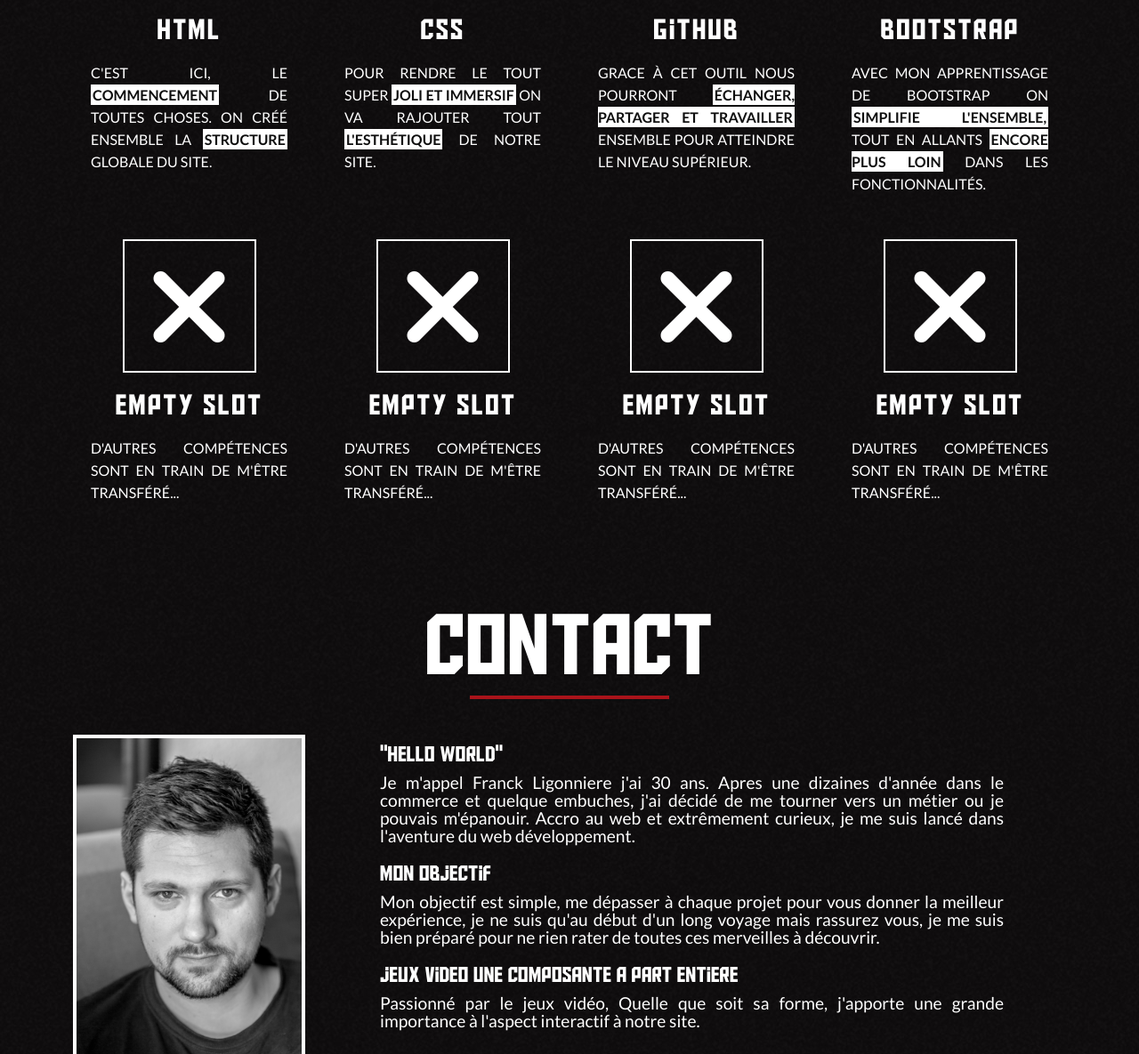
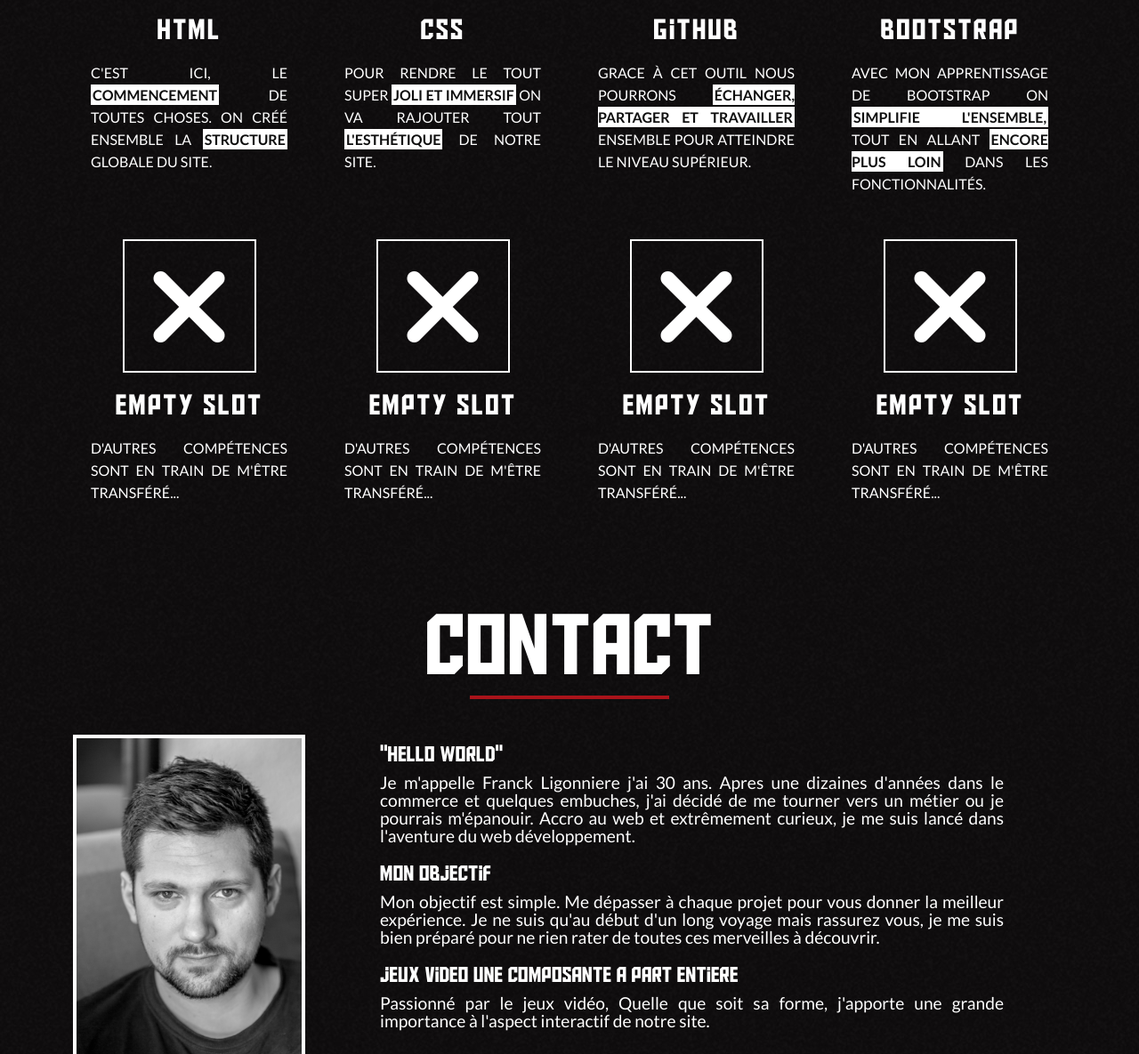
Before and after one commit to FranckLigonnierePro/Portfolio-v2, a plain HTML site: page index.html in a window 1280 px wide. Shown: the part 1963-3148 px from the top of the page at 89% size. Drawn offline with nearby package versions, Linux system fonts and the light colour scheme.

Commit message:
ortho v2

```diff
--- a/index.html
+++ b/index.html
@@ -200,7 +200,7 @@
               <div class="col-md-6 col-lg-3 skill">
                 <div class="logo-skills"><i class="fab fa-github"></i></div>
                 <h2>github</h2>
-                <p>Grace à cet outil nous pourront <span>échanger, partager et
+                <p>Grace à cet outil nous pourrons <span>échanger, partager et
                     travailler</span> ensemble pour atteindre le niveau supérieur.</p>
               </div>
 
@@ -208,7 +208,7 @@
                 <div class="logo-skills"><i class="fab fa-bootstrap"></i></div>
                 <h2>bootstrap</h2>
                 <p>Avec mon apprentissage de bootstrap on <span>simplifie
-                    l'ensemble,</span> tout en allants <span>encore plus loin</span>
+                    l'ensemble,</span> tout en allant <span>encore plus loin</span>
                   dans les fonctionnalités.</p>
               </div>
             </div>
@@ -265,19 +265,19 @@
               </div>
               <div class="col-md-9 text-bio">
                 <h2>"hello world"</h2>
-                <p>Je m'appel Franck Ligonniere j'ai 30 ans.
-                  Apres une dizaines d'année dans le commerce et quelque embuches,
-                  j'ai décidé de me tourner vers un métier ou je pouvais m'épanouir.
+                <p>Je m'appelle Franck Ligonniere j'ai 30 ans.
+                  Apres une dizaines d'années dans le commerce et quelques embuches,
+                  j'ai décidé de me tourner vers un métier ou je pourrais m'épanouir.
                   Accro au web et extrêmement curieux,
                   je me suis lancé dans l'aventure du web développement.</p>
                 <h2>Mon objectif</h2>
-                <p>Mon objectif est simple,
-                  me dépasser à chaque projet pour vous donner la meilleur expérience,
-                  je ne suis qu'au début d'un long voyage mais rassurez vous,
+                <p>Mon objectif est simple.
+                  Me dépasser à chaque projet pour vous donner la meilleur expérience.
+                  Je ne suis qu'au début d'un long voyage mais rassurez vous,
                   je me suis bien préparé pour ne rien rater de toutes ces merveilles à découvrir.</p>
                 <h2>jeux video une composante a part entiere</h2>
                 <p>Passionné par le jeux vidéo, Quelle que soit sa forme,
-                  j'apporte une grande importance à l'aspect interactif à notre
+                  j'apporte une grande importance à l'aspect interactif de notre
                   site.</p>
                 <div class="mailing">
                   <a href="mailto:franck.incorp@gmail.com" class="btn btn-full"
```
